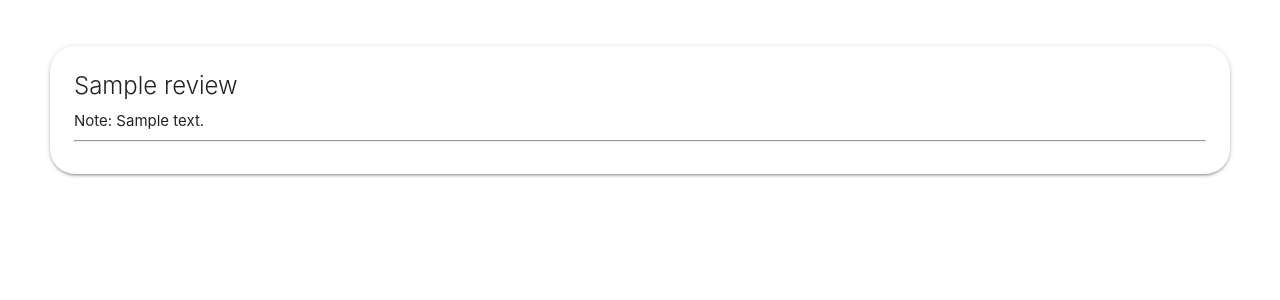
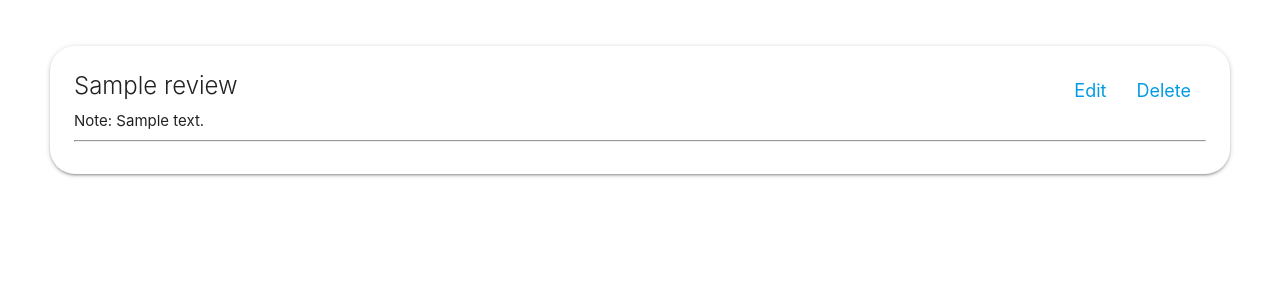
Before and after one commit to bruceabrigo/Capstone-Project, a Django app: page /reviews/1/ in a window 1280 px wide. Shown: the part 162-462 px from the top of the page. Run offline with Django 4.2, Linux system fonts and the light colour scheme; tables that the repository leaves empty hold one stand-in row (values such as "Sample post").

Commit message:
Created update and delete view, update is functional

```diff
--- a/main_app/static/css/style.css
+++ b/main_app/static/css/style.css
@@ -46,3 +46,11 @@ footer.page-footer {
     justify-content: space-between;
     align-items: center;
 }
+.edit-options {
+    display: flex;
+    justify-content: flex-start;
+}
+.edit-options a {
+    margin: 0 15px;
+    font-size: 18px;
+}
--- a/main_app/templates/reviews/view_review.html
+++ b/main_app/templates/reviews/view_review.html
@@ -7,10 +7,13 @@
     <div class="card-content">
       <div class="title-wrapper">
         <span class="card-title">{{ review.name }}</span>
+        <div class="edit-options">
+            <a href="{% url 'update_review' review.id %}">Edit</a>
+            <a href="{% url 'delete_review' review.id %}">Delete</a>
+        </div>
       </div>
       <p>Note: {{ review.note }}</p>
       <hr>
-
     </div>
   </div>
 
--- a/main_app/urls.py
+++ b/main_app/urls.py
@@ -6,5 +6,7 @@ urlpatterns = [
     path('reviews', views.show_reviews, name='reviews'),
     path('reviews/<int:review_id>/', views.view_review, name='edit_review'),
     path('reviews/create/', views.PostReview.as_view(), name='create_review'),
+    path('reviews/<int:pk>/update/', views.UpdateReview.as_view(), name='update_review'),
+    path('reviews/<int:pk>/delete/', views.DeleteReview.as_view(), name='delete_review'),
 #   path('contact', views.contact, name='contact'),
 ]
--- a/main_app/views.py
+++ b/main_app/views.py
@@ -1,5 +1,5 @@
 from django.shortcuts import render
-from django.views.generic.edit import CreateView
+from django.views.generic.edit import CreateView, UpdateView, DeleteView
 from .models import Review
 # views.py
 
@@ -26,3 +26,12 @@ class PostReview(CreateView):
     fields = '__all__'
 
     success_url = '/reviews'
+
+class UpdateReview(UpdateView):
+    # I only want users to be able change the note
+    model = Review
+    fields = ['note']
+
+class DeleteReview(DeleteView):
+    model = Review
+    success_url = '/reviews'
```
